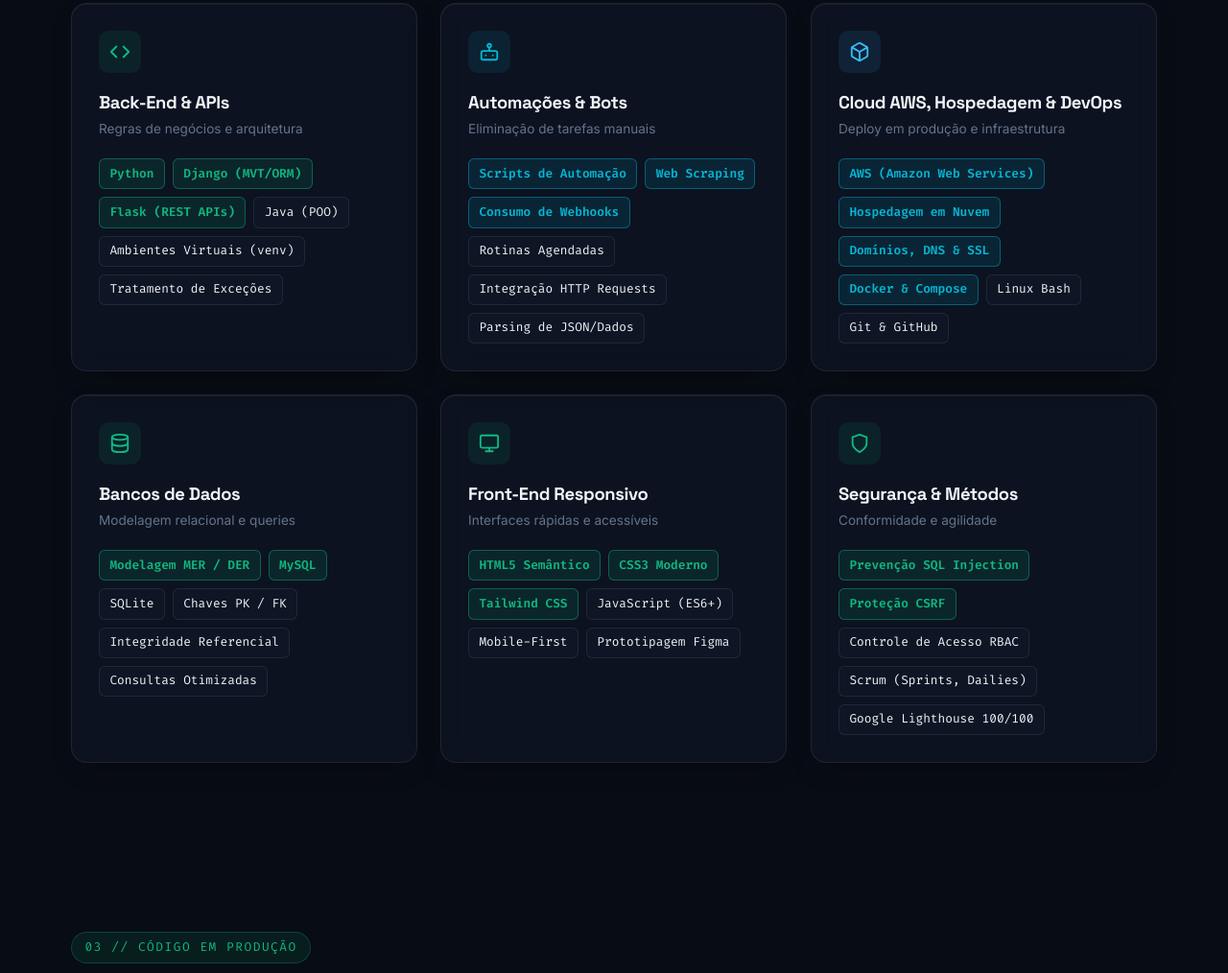
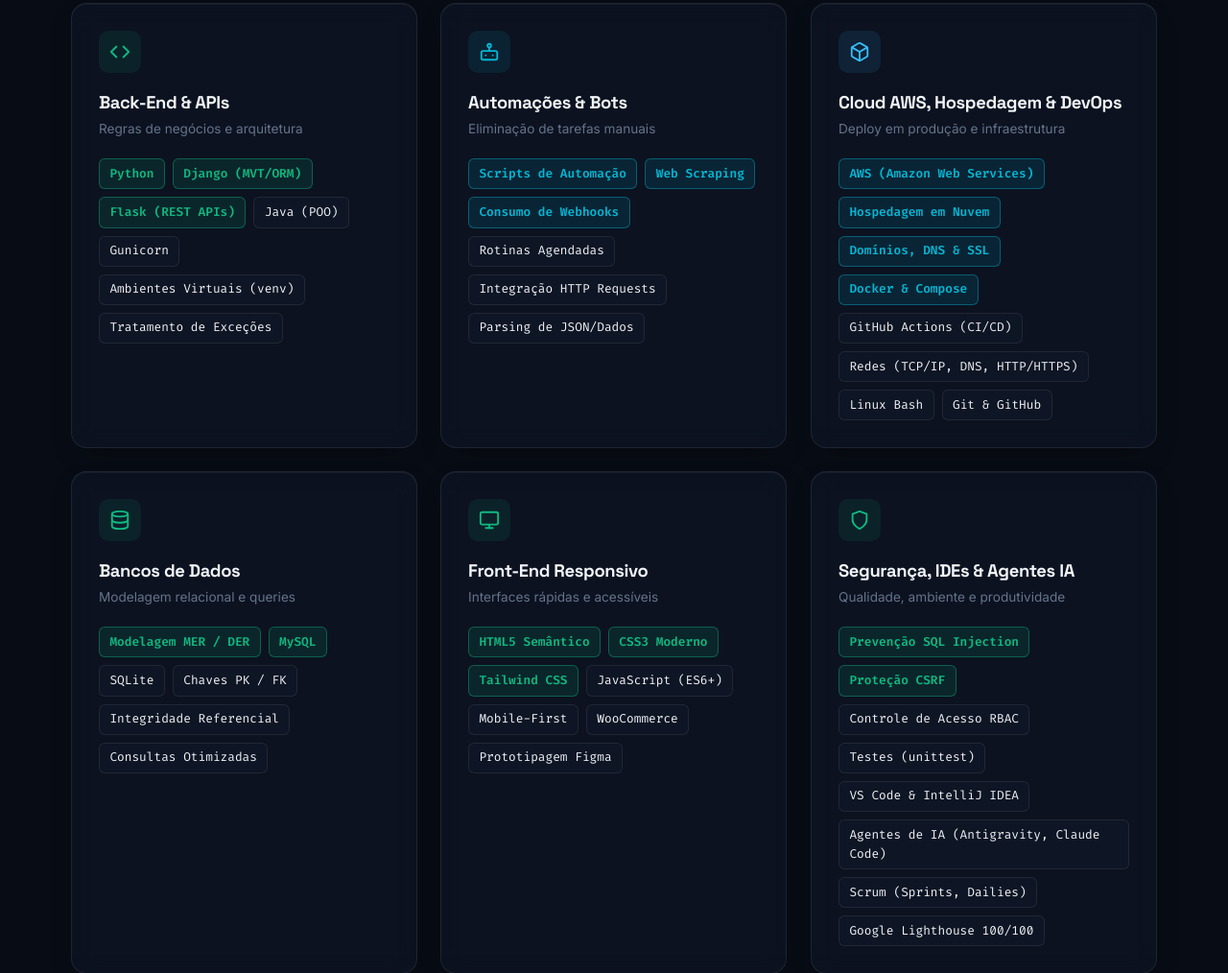
Before and after one commit to robertoccjunior/roberto-dev, a plain HTML site: page index.html in a window 1280 px wide. Shown: the part 2384-3398 px from the top of the page at 96% size. Drawn offline with Linux system fonts and the light colour scheme.

Commit message:
feat: atualiza portfolio com ProtejaJA, AWS, Rumo, imersao visual e stack real

```diff
--- a/index.html
+++ b/index.html
@@ -360,6 +360,7 @@
               <span class="matrix-tag accent-emerald">Django (MVT/ORM)</span>
               <span class="matrix-tag accent-emerald">Flask (REST APIs)</span>
               <span class="matrix-tag">Java (POO)</span>
+              <span class="matrix-tag">Gunicorn</span>
               <span class="matrix-tag">Ambientes Virtuais (venv)</span>
               <span class="matrix-tag">Tratamento de Exceções</span>
             </div>
@@ -404,6 +405,8 @@
               <span class="matrix-tag accent-cyan">Hospedagem em Nuvem</span>
               <span class="matrix-tag accent-cyan">Domínios, DNS &amp; SSL</span>
               <span class="matrix-tag accent-cyan">Docker &amp; Compose</span>
+              <span class="matrix-tag">GitHub Actions (CI/CD)</span>
+              <span class="matrix-tag">Redes (TCP/IP, DNS, HTTP/HTTPS)</span>
               <span class="matrix-tag">Linux Bash</span>
               <span class="matrix-tag">Git &amp; GitHub</span>
             </div>
@@ -447,6 +450,7 @@
               <span class="matrix-tag accent-emerald">Tailwind CSS</span>
               <span class="matrix-tag">JavaScript (ES6+)</span>
               <span class="matrix-tag">Mobile-First</span>
+              <span class="matrix-tag">WooCommerce</span>
               <span class="matrix-tag">Prototipagem Figma</span>
             </div>
           </div>
@@ -458,12 +462,15 @@
                 <path d="M12 22s8-4 8-10V5l-8-3-8 3v7c0 6 8 10 8 10z"></path>
               </svg>
             </div>
-            <h3>Segurança & Métodos</h3>
-            <p class="cell-desc">Conformidade e agilidade</p>
+            <h3>Segurança, IDEs &amp; Agentes IA</h3>
+            <p class="cell-desc">Qualidade, ambiente e produtividade</p>
             <div class="tag-cloud">
               <span class="matrix-tag accent-emerald">Prevenção SQL Injection</span>
               <span class="matrix-tag accent-emerald">Proteção CSRF</span>
               <span class="matrix-tag">Controle de Acesso RBAC</span>
+              <span class="matrix-tag">Testes (unittest)</span>
+              <span class="matrix-tag">VS Code &amp; IntelliJ IDEA</span>
+              <span class="matrix-tag">Agentes de IA (Antigravity, Claude Code)</span>
               <span class="matrix-tag">Scrum (Sprints, Dailies)</span>
               <span class="matrix-tag">Google Lighthouse 100/100</span>
             </div>
@@ -518,9 +525,6 @@
               <div style="display: flex; flex-wrap: wrap; gap: 10px;">
                 <a href="https://projeto-cu6w.onrender.com/home" target="_blank" rel="noopener noreferrer" class="btn btn-primary">
                   <span>Acessar Demo ao Vivo</span>
-                </a>
-                <a href="https://projeto-cu6w.onrender.com/apresentacao" target="_blank" rel="noopener noreferrer" class="btn btn-outline">
-                  <span>Apresentação</span>
                 </a>
                 <a href="https://github.com/robertoccjunior/protejaja" target="_blank" rel="noopener noreferrer" class="btn btn-outline">
                   <span>Ver no GitHub</span>
```
Also changed, not shown: 1 other file.
